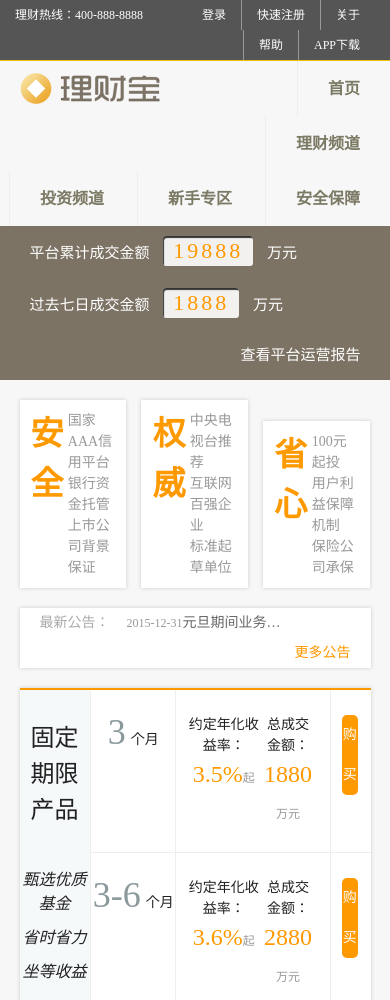
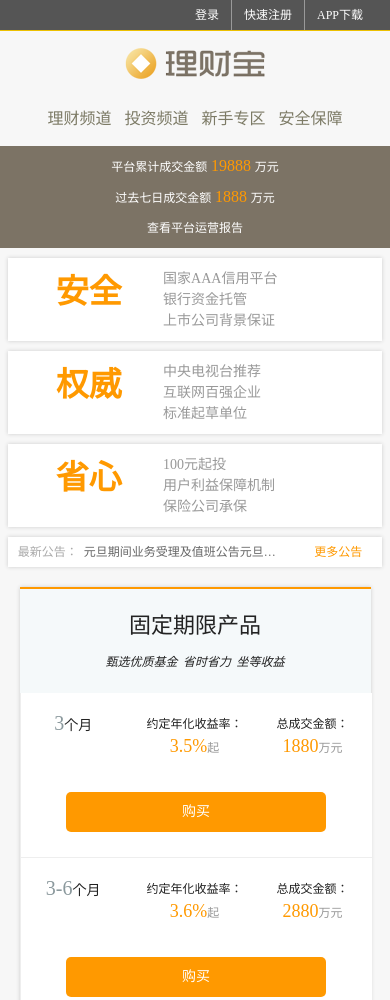
Before and after one commit to walker-s/ResponsiveWeb, a plain HTML site: page src/index.html in a window 390 px wide. Shown: the top 1000 px of the page. Drawn offline with Linux system fonts and the light colour scheme.

Commit message:
实现移动端样式

```diff
--- a/src/css/main.css
+++ b/src/css/main.css
@@ -133,12 +133,27 @@
     color: #fff;
 }
 
+@media only screen and (max-width: 50em) {
+    header .top ul li a{
+        padding: 0 1em;
+    }
+}
+@media only screen and (min-width:30.0625em) and (max-width: 50em){
+
+}
+@media only screen and (max-width: 30em) {
+    header .top .tel,
+    header .top ul li:nth-child(3),
+    header .top ul li:nth-child(4){
+        display: none;
+    }
+}
 header main{
     padding: 0;
 }
 header .main .brand{
     float: left;
-    padding: 1rem 1.5rem;
+    padding: 1rem 1.5rem 0;
 }
 header .main ul{
     text-align: right;
@@ -149,7 +164,7 @@
 }
 header .main ul li a{
     display: inline-block;
-    padding: 0 3rem;
+    padding: 0 2.5rem;
     line-height: 5.5rem;
     font-size: 1.6rem;
     font-weight: bold;
@@ -161,6 +176,38 @@
 header .main ul li a.active{
     color: #ffb300;
     background-color: #f8f6f1;
+}
+
+@media only screen and (max-width: 50em) {
+    header  .main .brand{
+        float: none;
+        display: block;
+        padding: 0;
+        margin: 1.5rem auto 0.5rem;
+        text-align: center;
+    }
+    header .main ul{
+        text-align: center;
+    }
+    header .main ul li{
+        border: none;
+    }
+    header .main ul li a{
+        padding: 0 1.5rem;
+    }
+}
+
+@media only screen and (max-width: 30em) {
+    header .main ul li{
+        line-height: 3rem;
+    }
+    header .main ul li:first-child{
+        display: none;
+    }
+    header .main ul li a{
+        font-weight: normal;
+        padding: 0 0.5rem;
+    }
 }
 
 /* 网站主要内容 */
@@ -210,6 +257,37 @@
     line-height: 3rem;
     color: #fff;
 }
+@media only screen and (max-width: 50em) {
+    .trans-data{
+        padding: 1rem 0.5rem;
+    }
+    .trans-data span{
+        font-size: 1.2rem;
+    }
+    .trans-data span.trans-money{
+        font-size: 1.6rem;
+        margin: 0;
+        padding: 0;
+        letter-spacing: inherit;
+        box-shadow: none;
+        background: transparent;
+    }
+    .trans-report a{
+        font-size: 1.2rem;
+    }
+}
+@media only screen and (max-width: 30em) {
+    .transaction{
+        padding: 0.5rem 0;
+    }
+    .trans-data,.trans-report{
+        float: none;
+        text-align: center;
+    }
+    .trans-data,.trans-report a{
+        padding: 0;
+    }
+}
 
 /* 滚动广告 */
 
@@ -252,6 +330,31 @@
     padding: 0;
     color: #999;
 }
+@media only screen and (min-width: 30.0625em) and (max-width: 50em) {
+   .feature .item h3,
+   .feature .item p{
+       display: block;
+       width: 100%;
+       font-size: 2.6rem;
+       text-align: center;
+   }
+   .feature .item p{
+       font-size: 1.2rem;
+   }
+}
+@media only screen and (max-width: 30em){
+    .feature{
+        width: 96%;
+        margin: 1rem auto;
+    }
+    .feature .item{
+        display: block;
+        width: auto;
+    }
+    .feature .item + .item{
+        margin: 1rem 0 0;
+    }
+}
 
 /* 最新公告 */
 .notice{
@@ -292,6 +395,19 @@
     color: #ff9900;
 }
 
+@media only screen and (max-width: 30em) {
+    .notice{
+        width: 96%;
+        margin: 1rem auto;
+        font-size: 1.2rem;
+    }
+    .notice a{
+        margin-left:1rem;
+    }
+    .notice a span{
+        display: none;
+    }
+}
 /* 产品列表 */
 .product{
     width: 90%;
@@ -402,6 +518,74 @@
     cursor: not-allowed;
 }
 
+@media only screen and (max-width: 50em) {
+    .product h2{
+        float: none;
+        width: 100%;
+        margin-top:2rem;
+        font-size: 2.2rem;
+    }
+    .product h2 em:first-child{
+        margin-top: 0;
+    }
+    .product h2 em{
+        display: inline;
+        font-size: 1.2rem;
+    }
+    .product .product-content{
+        float: none;
+        width: 100%;
+    }
+    .product .product-content .item h3{
+        margin-bottom: 0;
+    }
+    .product .product-content .item h3 em{
+        font-size: 2.4em;
+    }
+    .product .product-content .item .info{
+        padding: 1rem 1rem 0;
+        font-size: 1.2rem;
+    }
+    .product .product-content .item .info p span{
+        font-size: 2rem;
+
+    }
+    .product .product-content .item .buy a{
+        margin: 0.5rem auto;
+    }
+}
+
+@media only screen and (max-width: 30em) {
+    .product h2 em:first-child:before{
+          content: " ";
+          display: table;
+      }
+
+    .product .product-content .item h3 em{
+        font-size: 2rem;
+        margin-right: 0;
+    }
+    .product .product-content .item .info{
+        float: right;
+        width: 70%;
+        padding: 1rem 0;
+        border: none;
+
+    }
+    .product .product-content .item .info p span{
+       font-size: 1.8rem;
+    }
+    .product .product-content .item .buy{
+        clear: both;
+        float: none;
+        width: 100%;
+        padding: 1rem 0 2rem;
+    }
+    .product .product-content .item .buy a{
+        margin-top: 0;
+        max-width: 26rem;
+    }
+}
 /* 底部导航 */
 .footer{
     padding: 3rem 0;
@@ -433,6 +617,31 @@
 .footer-content ul li.title{
     font-size: 1.6rem;
     line-height: 3rem;
+}
+@media only screen and (max-width: 50em) {
+    .footer-content .brand{
+        display: none;
+    }
+    .footer-content ul{
+        width: 20%;
+    }
+    .footer-content ul li{
+        font-size: 1.2rem;
+        line-height: 2rem;
+    }
+    .footer-content ul li.title{
+        font-size: 1.4rem;
+        line-height: 2.5rem;
+    }
+}
+@media only screen and (max-width: 30em) {
+    .footer-content{
+        width: 98%;
+    }
+    .footer-content ul li.title{
+        font-size: 1.2rem;
+        line-height: 2rem;
+    }
 }
 /* 底部 */
 footer{
```
